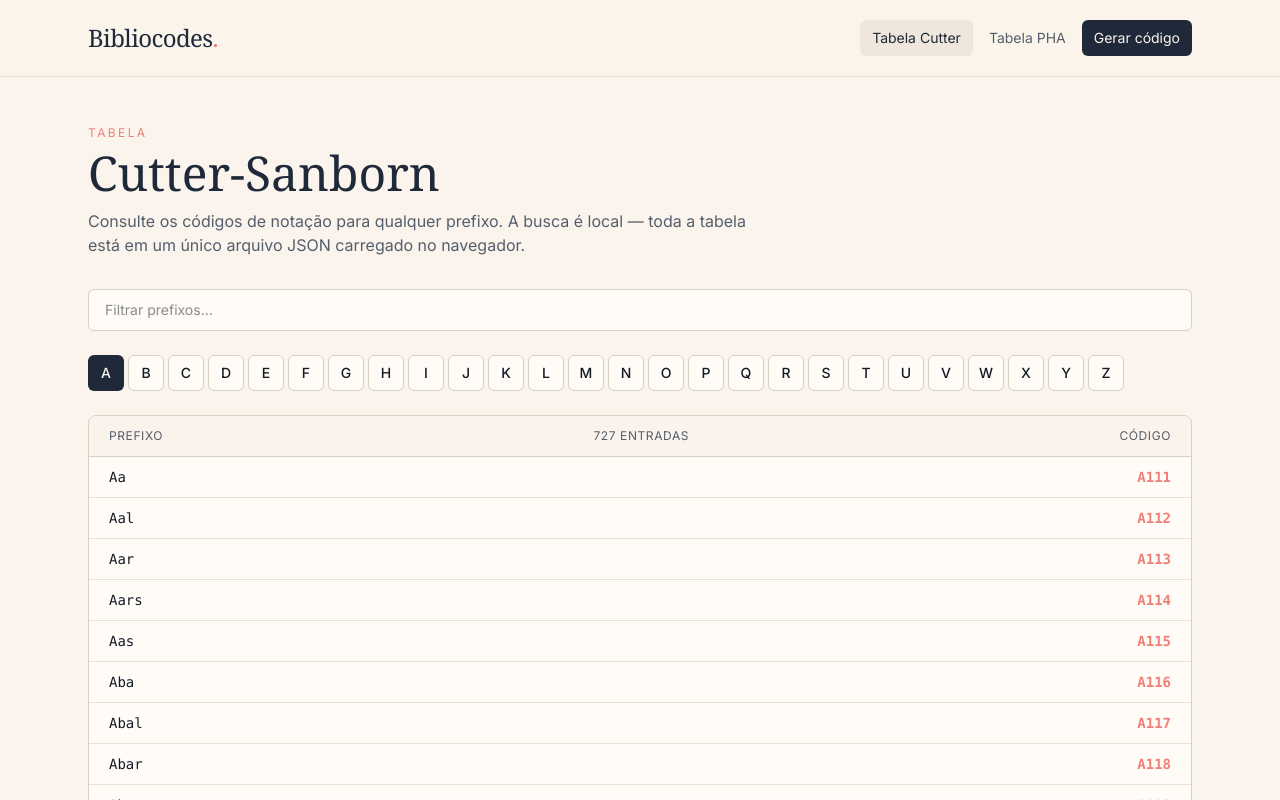
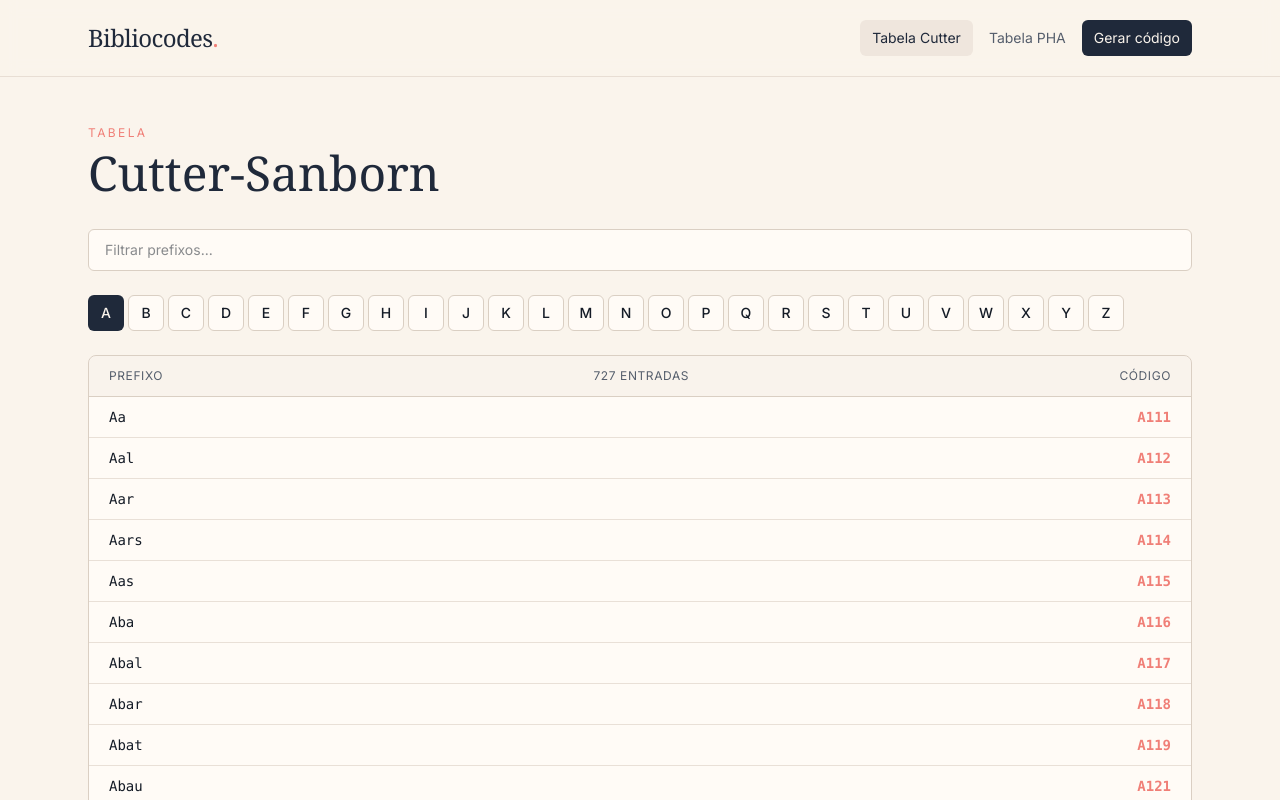
Before and after one commit to gpsnts/bibliocodes, a React (Vite) app: page /bibliocodes/cutter in a window 1280 px wide. Shown: the top 800 px of the page. Built offline with nearby package versions, Linux system fonts and the light colour scheme.

Commit message:
Fix: component flavor text

```diff
--- a/src/components/TableViewer.tsx
+++ b/src/components/TableViewer.tsx
@@ -28,10 +28,6 @@ export function TableViewer({ kind, title }: { kind: "cutter" | "pha"; title: st
       <div className="mb-8">
         <p className="text-xs uppercase tracking-[0.2em] text-accent mb-2">Tabela</p>
         <h1 className="font-serif text-5xl text-primary mb-3">{title}</h1>
-        <p className="text-muted-foreground max-w-2xl">
-          Consulte os códigos de notação para qualquer prefixo. A busca é local — toda
-          a tabela está em um único arquivo JSON carregado no navegador.
-        </p>
       </div>
 
       <div className="flex flex-col md:flex-row gap-4 mb-6">
```
